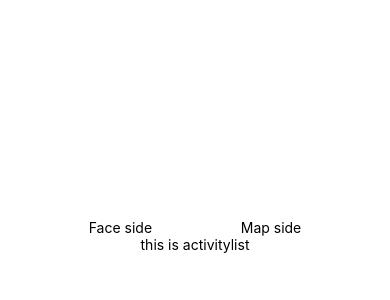
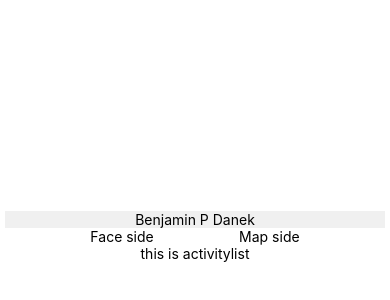
Before and after one commit to BPDanek/montana, a React Native app: screen / in a window 390 px wide. Shown: the part 186-486 px from the top of the page. Built offline with nearby package versions, Linux system fonts and the light colour scheme.

Commit message:
added getDebuggingColor and dev mode config

```diff
--- a/src/App.tsx
+++ b/src/App.tsx
@@ -1,12 +1,15 @@
 import HeaderBox from './headerbox/HeaderBox';
 import ActivityList from './activitylist/ActivityList';
+import Name from './headerbox/name/Name';
 
 import React from 'react';
 import { StyleSheet, Text, View } from 'react-native';
+import { getDebugColor } from './devmode';
 
 const App = () => {
     return (
         <View style={styling.container}>
+            <Name />
             <HeaderBox />
             <ActivityList />
         </View>
@@ -15,9 +18,16 @@ const App = () => {
 
 const styling = StyleSheet.create({
     container: {
+        // flex paramsx
         flexDirection: 'column',
         flex: 1,
         justifyContent: 'center',
+
+        // spacing
+        margin: 5,
+
+        // debug
+        backgroundColor: getDebugColor(),
     }
 });
 
--- a/src/activitylist/ActivityList.tsx
+++ b/src/activitylist/ActivityList.tsx
@@ -2,6 +2,7 @@ import React from "react";
 
 
 import { StyleSheet, Text, View } from "react-native"
+import { getDebugColor } from "../devmode";
 
 const ActivityList = () => {
     return (
@@ -14,7 +15,9 @@ const ActivityList = () => {
 const styling = StyleSheet.create({
     container: {
         flexDirection: 'row',
-        justifyContent: 'space-around'
+        justifyContent: 'space-around',
+        backgroundColor: getDebugColor(),
+
     }
 });
 
--- /dev/null
+++ b/src/devmode.tsx
@@ -0,0 +1,48 @@
+
+const DEVMODE_COLOR_DEBUG = false;
+
+/*
+    returns a new color if we are debugging colors
+*/
+export function getDebugColor(): string | undefined {
+    return DEVMODE_COLOR_DEBUG ? getColor() : undefined;
+}
+
+/*
+    Get a color in hexadecimal as a string, doesn't check for dev mode
+*/
+let global_red = 255;
+let global_green = 255;
+let global_blue = 0;
+function getColor(): string {
+
+    if (global_red > 5) {
+        global_red = global_red - 25;
+    }
+    else {
+        if (global_green > 5) {
+            global_green = global_green - 25;
+        }
+        else {
+            if (global_blue > 5) {
+                global_blue = global_blue - 25;
+            }
+        }
+    }
+
+    return '#' + makeValidHex(global_red) + makeValidHex(global_green) + makeValidHex(global_blue);
+
+}
+
+/*
+    make a number in base 10 a two digit string in hexadecimal
+    (helper function for getColor())
+*/
+function makeValidHex(baseTen: number): string {
+    const BASE = 16;
+
+    const baseHex: string = baseTen.toString(BASE);
+
+    return baseHex.length === 1 ? '0' + baseHex : baseHex;
+
+}
--- a/src/headerbox/HeaderBox.tsx
+++ b/src/headerbox/HeaderBox.tsx
@@ -1,14 +1,15 @@
 import React from "react";
 
 import { StyleSheet, Text, View} from "react-native"
+import { getColor, getDebugColor } from "../devmode";
 
 const HeaderBox = () => {
     return (
         <View style={styling.container}>
-            <View>
+            <View style={styling.faceSide}>
                 <Text>Face side</Text>
             </View>
-            <View>
+            <View style={styling.mapSide}>
                 <Text>Map side</Text>
             </View>
         </View>
@@ -17,9 +18,18 @@ const HeaderBox = () => {
 
 const styling = StyleSheet.create({
     container: {
+        // flex params
         flexDirection: 'row',
-        justifyContent: 'space-evenly'
+        justifyContent: 'space-evenly',
+        backgroundColor: getDebugColor()
     },
+    faceSide: {
+        backgroundColor: getDebugColor()
+
+    },
+    mapSide: {
+        backgroundColor: getDebugColor()
+    }
 });
 
 export default HeaderBox;
--- /dev/null
+++ b/src/headerbox/name/Name.tsx
@@ -0,0 +1,24 @@
+import React from "react";
+
+import { StyleSheet, Text, View} from "react-native"
+
+const HARDCODED_NAME = 'Benjamin P Danek' //todo
+
+const HeaderBox = () => {
+    return (
+        <View style={styling.container}>
+            <Text>{HARDCODED_NAME}</Text>
+        </View>
+    );
+}
+
+const styling = StyleSheet.create({
+    container: {
+        flexDirection: 'row',
+        justifyContent: 'space-evenly',
+        backgroundColor: '#F0F0F0',
+        // margin:
+    },
+});
+
+export default HeaderBox;
```
